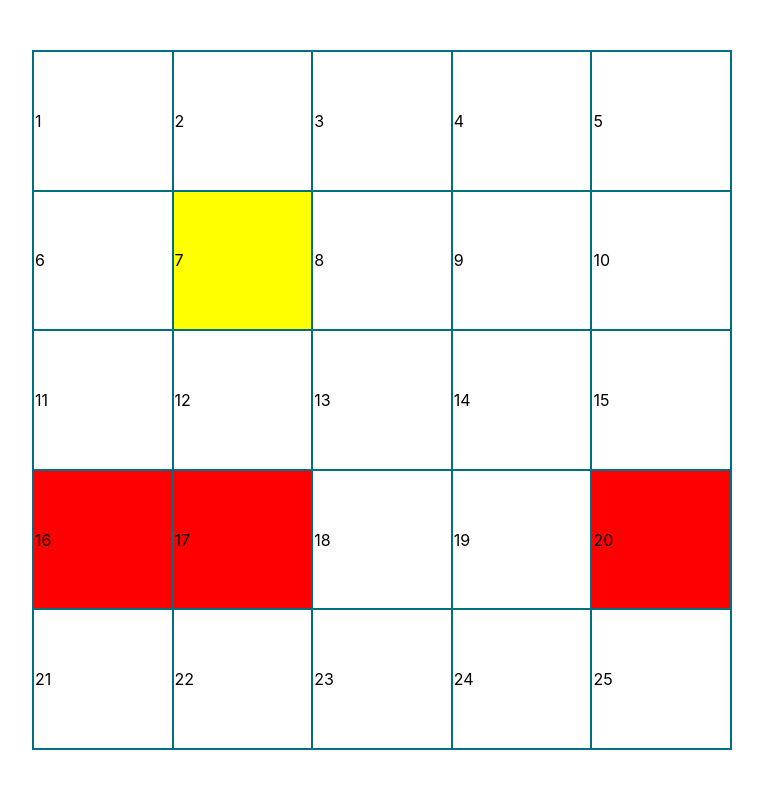
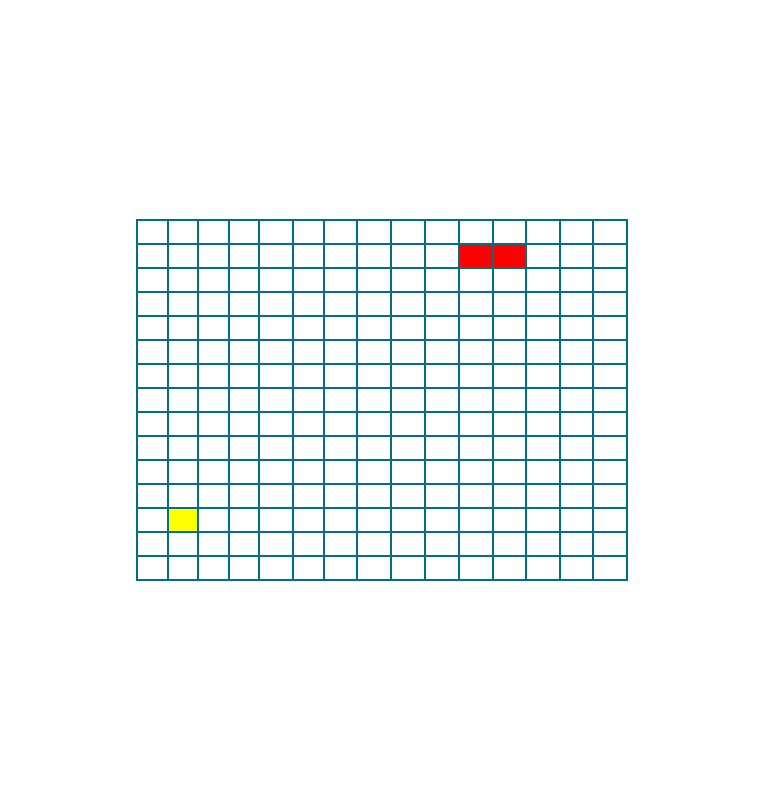
Before and after one commit to VortexRK/Snake, a React (Create React App) app: page / in a window 1280 px wide. Shown: the top 788 px of the page, without its empty margins (258-1021 px from the left). Built offline with nearby package versions, Linux system fonts and the light colour scheme.

Commit message:
modernize the method getVerticalLinePosition add more difficulty level, change the way the table was create

```diff
--- a/src/Content/Congrats.jsx
+++ b/src/Content/Congrats.jsx
@@ -5,7 +5,8 @@ import styled from 'styled-components'
 const Congrats = props => {
   return (
     <div className={props.className}>
-      <Text>Congratulation! You lose. Do you want try again?</Text>
+      <Text>Congratulation!The snake length is {props.length}</Text>
+      <Text>Do you want try again?</Text>
       <ButtonWrapper>
         <Button onClick={props.reset}>Yes</Button>
         <Button onClick={() => window.close()}>No</Button>
@@ -17,11 +18,14 @@ const Congrats = props => {
 Congrats.propTypes = {
   className: PropTypes.string,
   reset: PropTypes.func,
+  length: PropTypes.number,
 }
 
 const Text = styled.p`
   font-size: 16px;
   color: #000;
+  margin-top: 0px;
+  margin-bottom: 15px;
 `
 
 const ButtonWrapper = styled.div`
--- a/src/Content/Snake.jsx
+++ b/src/Content/Snake.jsx
@@ -11,16 +11,33 @@ const Snake = props => {
   const [foodPosition, setFoodPosition] = useState(0)
   const [snakePosition, setSnakePosition] = useState([16,17])
   const direction = useRef('Right')
+  const fieldSize = useRef(15)
 
   useEffect(() => {
     let pos = 0
     while (pos === 0 || snakePosition.includes(pos)) {
-      pos = Math.round(Math.random() * 25)
+      pos = Math.round(Math.random() * (fieldSize.current*fieldSize.current))
     }
-    if (snakePosition.length === 15) {
-      setDelay(300)
-    } else if (snakePosition.length === 7) {
-      setDelay(400)
+
+    switch(snakePosition.length) {
+      case 5:
+        setDelay(400)
+        break
+      case 10:
+        setDelay(300)
+        break
+      case 15:
+        setDelay(250)
+        break
+      case 20:
+        setDelay(200)
+        break
+      case 25:
+        setDelay(150)
+        break
+      case 30:
+        setDelay(100)
+        break
     }
     setFoodPosition(pos)
   }, [snakePosition.length])
@@ -148,24 +165,10 @@ const Snake = props => {
   }
 
   function getVerticalLinePosition(horizontalLine, length, position) {
-    const number = (horizontalLine + 1) * length - position
-    switch (number) {
-      case 4: {
-        return 0
-      }
-      case 3: {
-        return 1
-      }
-      case 2: {
-        return 2
-      }
-      case 1: {
-        return 3
-      }
-      case 0: {
-        return 4
-      }
-    }
+    const firstNumberInLine = horizontalLine * length + 1
+    const lastNumberInLine = (horizontalLine + 1) * length
+    const verticalLine = (lastNumberInLine - firstNumberInLine) - (lastNumberInLine - position)
+    return verticalLine
   }
 
   function reset() {
@@ -180,47 +183,15 @@ const Snake = props => {
   return (
     <div className={props.className}>
       {isLose
-        ? <Congrats reset={reset}/>
+        ? <Congrats reset={reset} length={snakePosition.length}/>
         : null
       }
       <Container>
         <Table  >
           <tbody ref={ref}>
-            <TR>
-              <TD snakePosition={snakePosition} foodPosition={foodPosition} pos={1}>1</TD>
-              <TD snakePosition={snakePosition} foodPosition={foodPosition} pos={2}>2</TD>
-              <TD snakePosition={snakePosition} foodPosition={foodPosition} pos={3}>3</TD>
-              <TD snakePosition={snakePosition} foodPosition={foodPosition} pos={4}>4</TD>
-              <TD snakePosition={snakePosition} foodPosition={foodPosition} pos={5}>5</TD>
-            </TR>
-            <TR>
-              <TD snakePosition={snakePosition} foodPosition={foodPosition} pos={6}>6</TD>
-              <TD snakePosition={snakePosition} foodPosition={foodPosition} pos={7}>7</TD>
-              <TD snakePosition={snakePosition} foodPosition={foodPosition} pos={8}>8</TD>
-              <TD snakePosition={snakePosition} foodPosition={foodPosition} pos={9}>9</TD>
-              <TD snakePosition={snakePosition} foodPosition={foodPosition} pos={10}>10</TD>
-            </TR>
-            <TR>
-              <TD snakePosition={snakePosition} foodPosition={foodPosition} pos={11}>11</TD>
-              <TD snakePosition={snakePosition} foodPosition={foodPosition} pos={12}>12</TD>
-              <TD snakePosition={snakePosition} foodPosition={foodPosition} pos={13}>13</TD>
-              <TD snakePosition={snakePosition} foodPosition={foodPosition} pos={14}>14</TD>
-              <TD snakePosition={snakePosition} foodPosition={foodPosition} pos={15}>15</TD>
-            </TR>
-            <TR>
-              <TD snakePosition={snakePosition} foodPosition={foodPosition} pos={16}>16</TD>
-              <TD snakePosition={snakePosition} foodPosition={foodPosition} pos={17}>17</TD>
-              <TD snakePosition={snakePosition} foodPosition={foodPosition} pos={18}>18</TD>
-              <TD snakePosition={snakePosition} foodPosition={foodPosition} pos={19}>19</TD>
-              <TD snakePosition={snakePosition} foodPosition={foodPosition} pos={20}>20</TD>
-            </TR>
-            <TR>
-              <TD snakePosition={snakePosition} foodPosition={foodPosition} pos={21}>21</TD>
-              <TD snakePosition={snakePosition} foodPosition={foodPosition} pos={22}>22</TD>
-              <TD snakePosition={snakePosition} foodPosition={foodPosition} pos={23}>23</TD>
-              <TD snakePosition={snakePosition} foodPosition={foodPosition} pos={24}>24</TD>
-              <TD snakePosition={snakePosition} foodPosition={foodPosition} pos={25}>25</TD>
-            </TR>
+            {Array.from({length: fieldSize.current}, (tr, index) => <TR key={index}>
+              {Array.from({length: fieldSize.current}, (td, TdIndex) => <TD key={index * fieldSize.current + TdIndex} snakePosition={snakePosition} foodPosition={foodPosition} pos={index * fieldSize.current + TdIndex + 1}> {index * fieldSize.current + TdIndex + 1} </TD> )}
+            </TR>) }
           </tbody>
         </Table>
       </Container>
@@ -241,14 +212,13 @@ const TR = styled.tr`
 `
 
 const TD = styled.td`
-  width: 50px;
-  height: 50px;
+  width: 5px;
+  height: 5px;
   background-color: ${props => props.snakePosition.includes(props.pos) ? 'red' : props.foodPosition === props.pos ? 'yellow' : 'white'};
+  color: rgba(0,0,0,0);
 `
 
 const Container = styled.div`
-  width: 700px;
-  height: 700px;
   background-color: #006f83
 `
 
```
